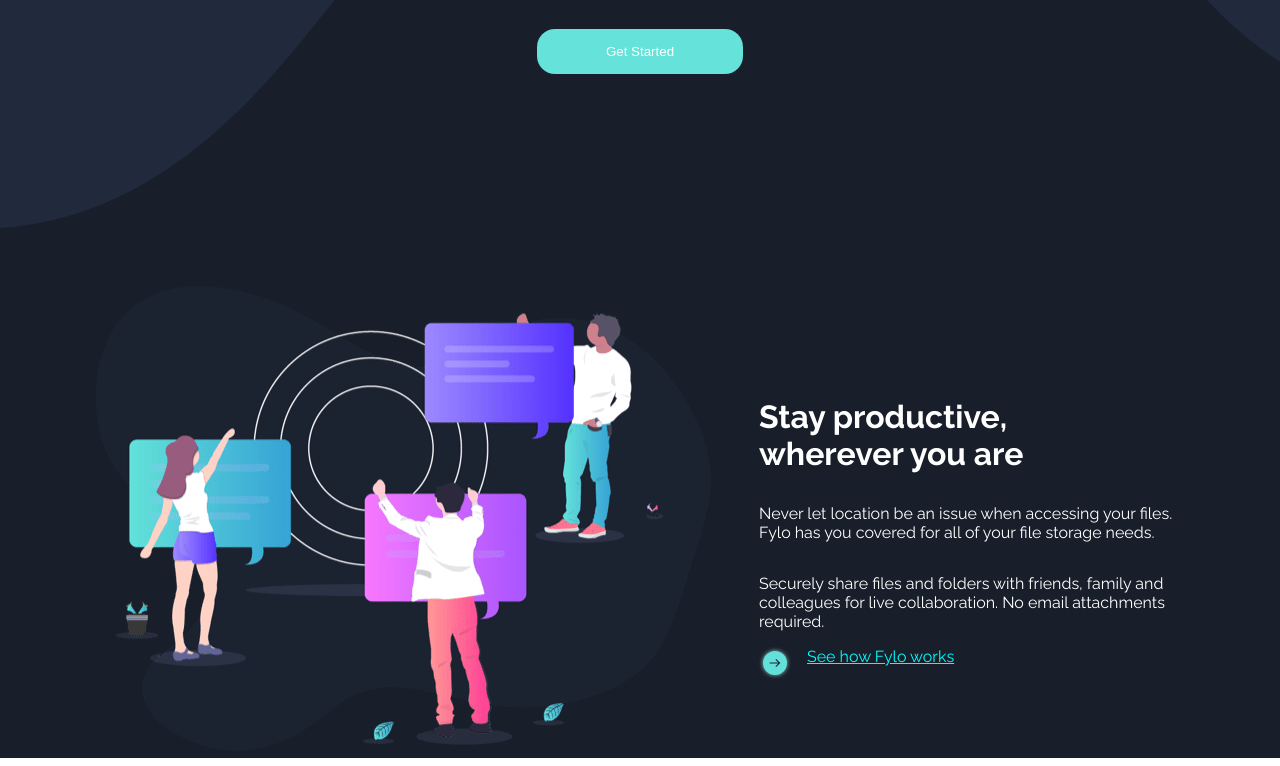
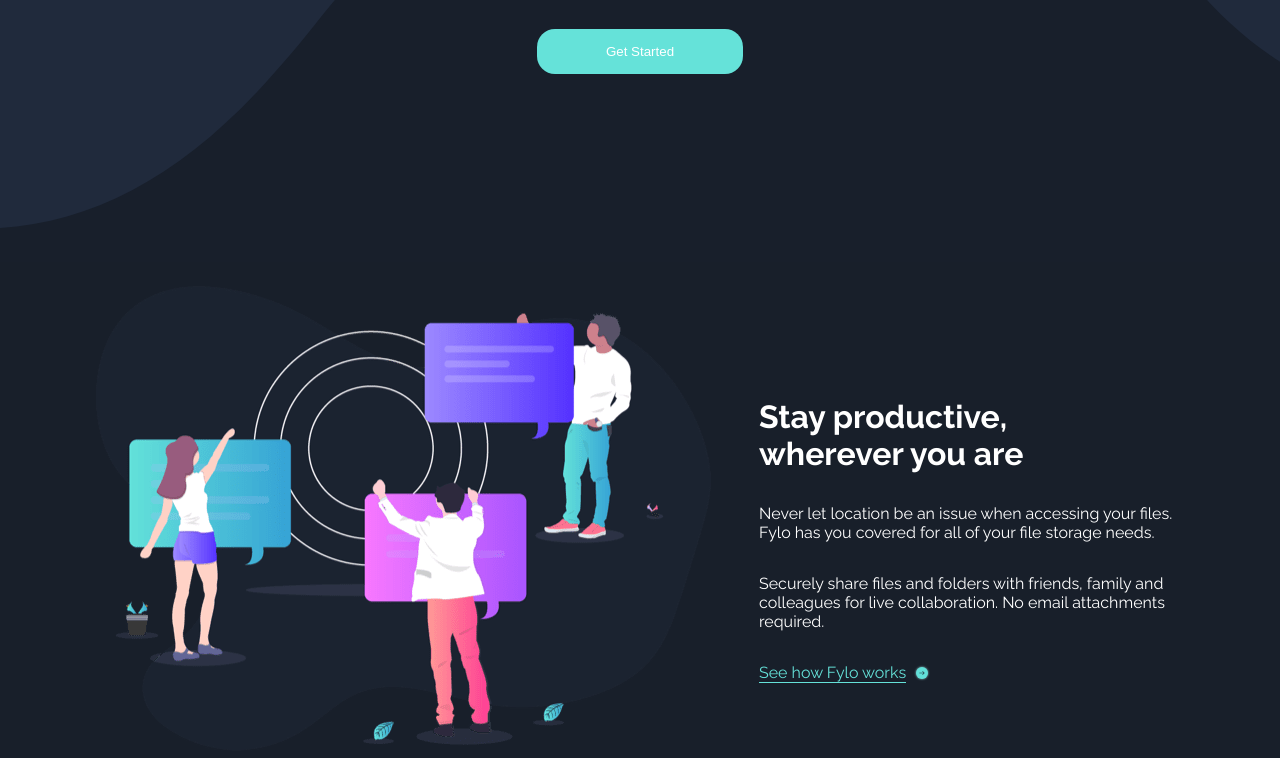
Before and after one commit to marcoshgss/fylo-dark-theme-landing-page-master, a plain HTML site: page index.html in a window 1280 px wide. Shown: the part 739-1505 px from the top of the page. Drawn offline with Linux system fonts and the light colour scheme.

Commit message:
section atualizada e concluída

```diff
--- a/assets/style/style.css
+++ b/assets/style/style.css
@@ -132,6 +132,11 @@
     display: flex;
     justify-content:left;
 }
+/*
+.img-left {
+    width: 10rem;
+} */
+
 
 .box-left {
     min-height: 30rem;
@@ -149,15 +154,20 @@
     margin-top: 2rem;
 }
 
-.box-right a {
-    margin-top: 1rem;
-    color: aqua;
-    height: 2rem;
-    display:flex;
+.container .box-link {
+    display: flex;
+    align-items:center;
+    margin-top: 2rem;
 }
 
-.box-right .the-link {
-    margin-right: 1rem;
+.box-link img {
+    margin-left: 0.5rem;
+}
+
+.box-link a {
+    color:hsl(176, 68%, 64%);
+    text-decoration: none;
+    border-bottom: 1px solid hsl(176, 68%, 64%);
 }
 
 .container .box-right {
--- a/index.html
+++ b/index.html
@@ -72,7 +72,10 @@
         <p> Securely share files and folders with friends, family and colleagues for live collaboration. No email
           attachments required.
         </p>
-        <a href="#"><img class="the-link" src="./images/icon-arrow.svg">See how Fylo works </a>
+        <div class="box-link">
+          <a href="#">See how Fylo works</a>
+          <img src="./images/icon-arrow.svg" alt="imagem-seta">
+        </div>
       </div>
     </div>
   </section>
```
